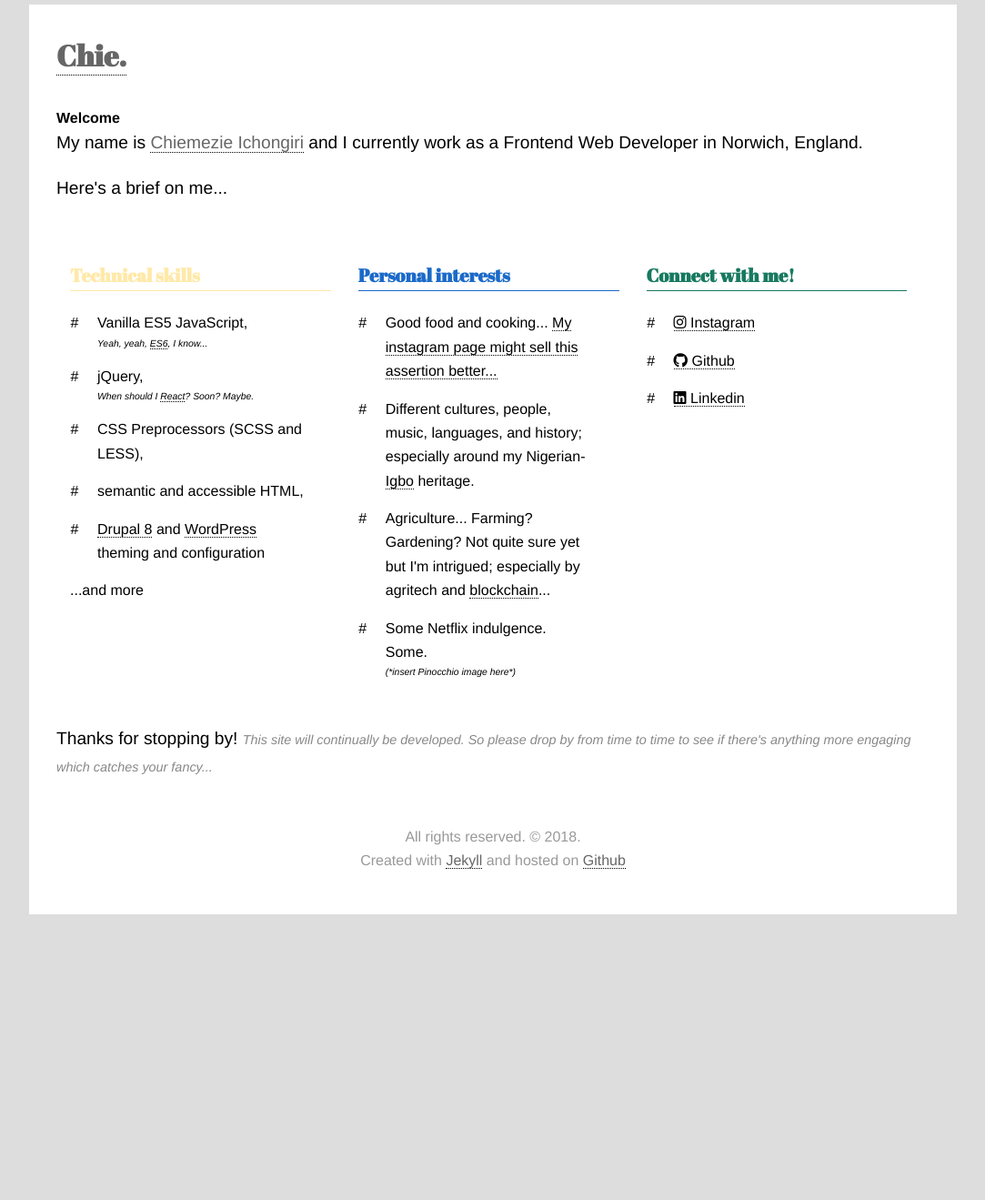
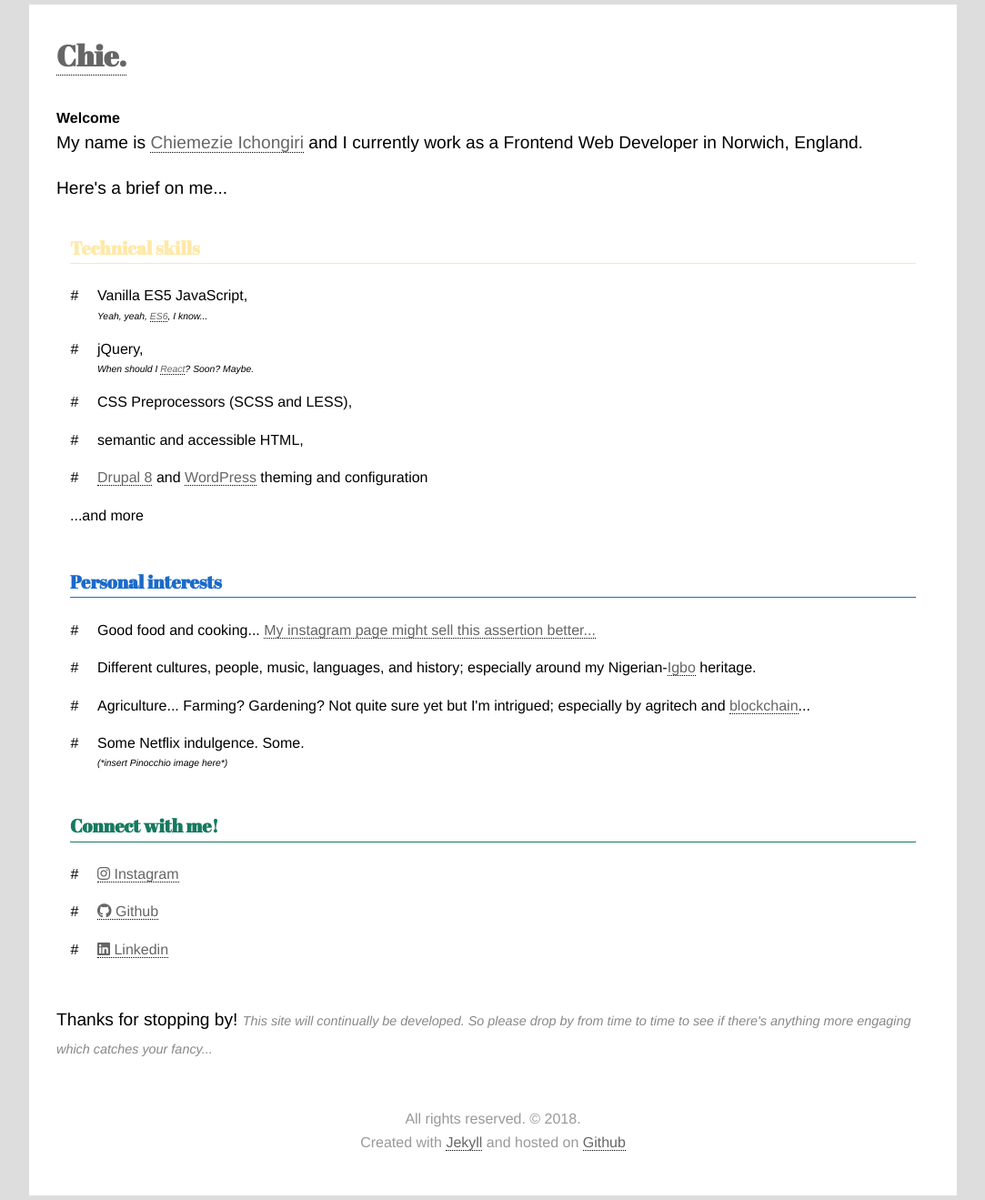
Before and after one commit to chiich/portfolio, a Jekyll site: the page built from index.html, in a window 1280 px wide. Shown: the whole page at 91% size, without its empty margins (98-1181 px from the left). Built offline with Jekyll 4.4.1, drawn with Linux system fonts in a browser that asks for light colours; nearby versions of some CDN libraries; before the commit the page ends 1010 px from its top, so only the background shows below that.

Commit message:
Tides-a-changing

```diff
--- a/index.html
+++ b/index.html
@@ -2,7 +2,7 @@
 layout: default
 ---
 <div class="row">
-  <div class="one-third yellow"><div class="inner">
+  <div class="yellow"><div class="inner">
     <h2>Technical skills</h2>
     <ol class="technical-skills">
       <li class="brief">Vanilla ES5 JavaScript, <span>Yeah, yeah, <a href="http://es6-features.org/" title="Homepage of ECMAScript 6 project">ES6</a>, I know...</span></li>
@@ -14,7 +14,7 @@
     </ol>
   </div></div>
 
-  <div class="one-third blue"><div class="inner">
+  <div class="blue"><div class="inner">
       <h2>Personal interests</h2>
       <ul class="personal-interests">
         <li class="brief">Good food and cooking... <a href="https://instagram.com/chiichgram">My instagram page might sell this assertion better...</a></li>
@@ -25,7 +25,7 @@
 
   </div></div>
 
-  <div class="one-third green">
+  <div class="green">
 <!--     <img src="{{site.url}}/assets/images/214808-20171105-720.jpg" alt="Yours truly"> -->
 
     <div class="inner">
```
